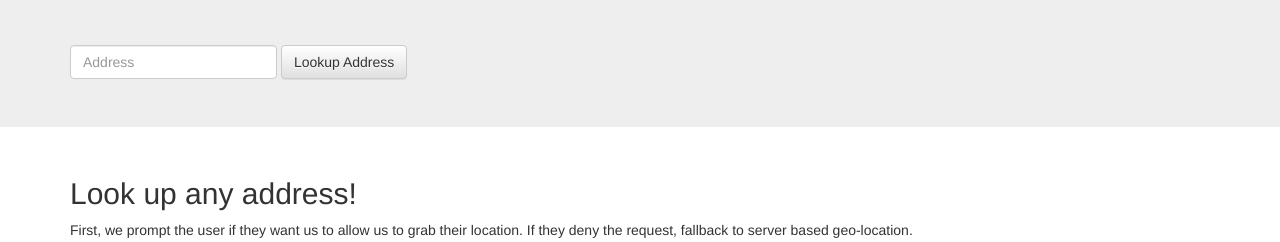
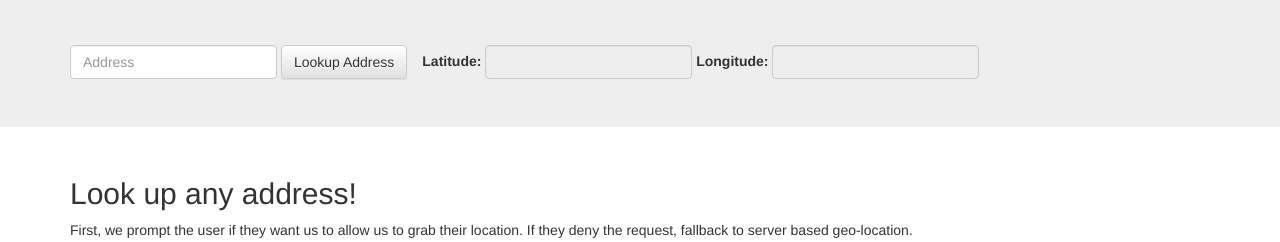
Before and after one commit to mindcube/geo-locator, a Django app: template project/templates/homepage.html in a window 1280 px wide. Shown: the part 532-774 px from the top of the page. Run offline with Django 3.2, Linux system fonts and the light colour scheme; the template is opened without the code that fills it, so the values that code supplies are empty; some libraries are stand-ins or nearby versions.

Commit message:
Aded lat and long to site

```diff
--- a/project/static/js/main.js
+++ b/project/static/js/main.js
@@ -21,6 +21,9 @@ APP = {
             APP.drawMap(34.044955, -118.24518)
         }
 
+        APP.latitude_field = $('.coords #latitude');
+        APP.longitude_field = $('.coords #longitude');
+
         APP.initPlaces();
         APP.bindLookupForm();
     },
@@ -29,6 +32,11 @@ APP = {
         $('.address-form').submit(function(e) {
             e.preventDefault();
         });
+    },
+
+    updateLatLong: function(latitude, longitude) {
+        APP.latitude_field.val(latitude);
+        APP.longitude_field.val(longitude);
     },
 
     initPlaces: function() {
@@ -68,5 +76,7 @@ APP = {
             map: map,
             title: "You are here!"
         });
+
+        APP.updateLatLong(latitude, longitude);
     }
 }
--- a/project/templates/base.html
+++ b/project/templates/base.html
@@ -23,6 +23,15 @@
 
             .address-form {
                 margin-top: 45px;
+            }
+
+            .jumbotron form {
+                margin-top: 45px;
+                float: left;
+            }
+
+            .address-form {
+                margin-right: 15px;
             }
         </style>
         <link rel="stylesheet" href="{% static 'css/bootstrap-theme.min.css' %}">
--- a/project/templates/homepage.html
+++ b/project/templates/homepage.html
@@ -24,6 +24,16 @@
                 <input type="hidden" id="longitude" name="longitude" />
                 <button type="submit" class="btn btn-default">Lookup Address</button>
             </form>
+            <form class="form-inline coords">
+                <div class="form-group">
+                    <label for="latitude">Latitude: </label>
+                    <input type="text" class="form-control" id="latitude" name="latitude" disabled>
+                </div>
+                <div class="form-group">
+                    <label for="longitude">Longitude:</label>
+                    <input type="text" class="form-control" id="longitude" name="longitude" disabled>
+                </div>
+            </form>
         </div>
     </div>
 {% endblock jumbotron %}
```
Also changed, not shown: 1 other file.
